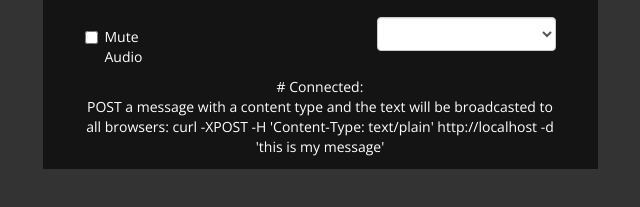
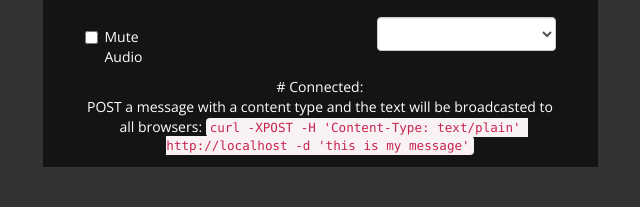
Before and after one commit to udryan10/water-cooler, a website: page index.html in a window 1280 px wide. Both pictures are taken after a click on the element "Info". Shown: the part 103-310 px from the top of the page, without its empty margins (320-960 px from the left). Drawn offline with nearby package versions, Linux system fonts and the light colour scheme; no server answers.

Commit message:
wrap curl command inside of a code block

```diff
--- a/index.html
+++ b/index.html
@@ -120,7 +120,7 @@
                       <div class="row-fluid">
                         <div class="col-lg-12">
                           <div id="infobox" class="collapse">
-                             POST a message with a content type and the text will be broadcasted to all browsers: curl -XPOST -H 'Content-Type: text/plain' <span id="host"></span> -d 'this is my message'
+                            POST a message with a content type and the text will be broadcasted to all browsers: <code>curl -XPOST -H 'Content-Type: text/plain' <span id="host"></span> -d 'this is my message'</code>
                           </div>
                         </div>
                       </div>
--- a/public/css/custom/index.css
+++ b/public/css/custom/index.css
@@ -72,3 +72,6 @@ a:link, a:visited {
   display: flex;
   align-items: center;
 }
+code {
+    white-space: pre-wrap;
+}
```
